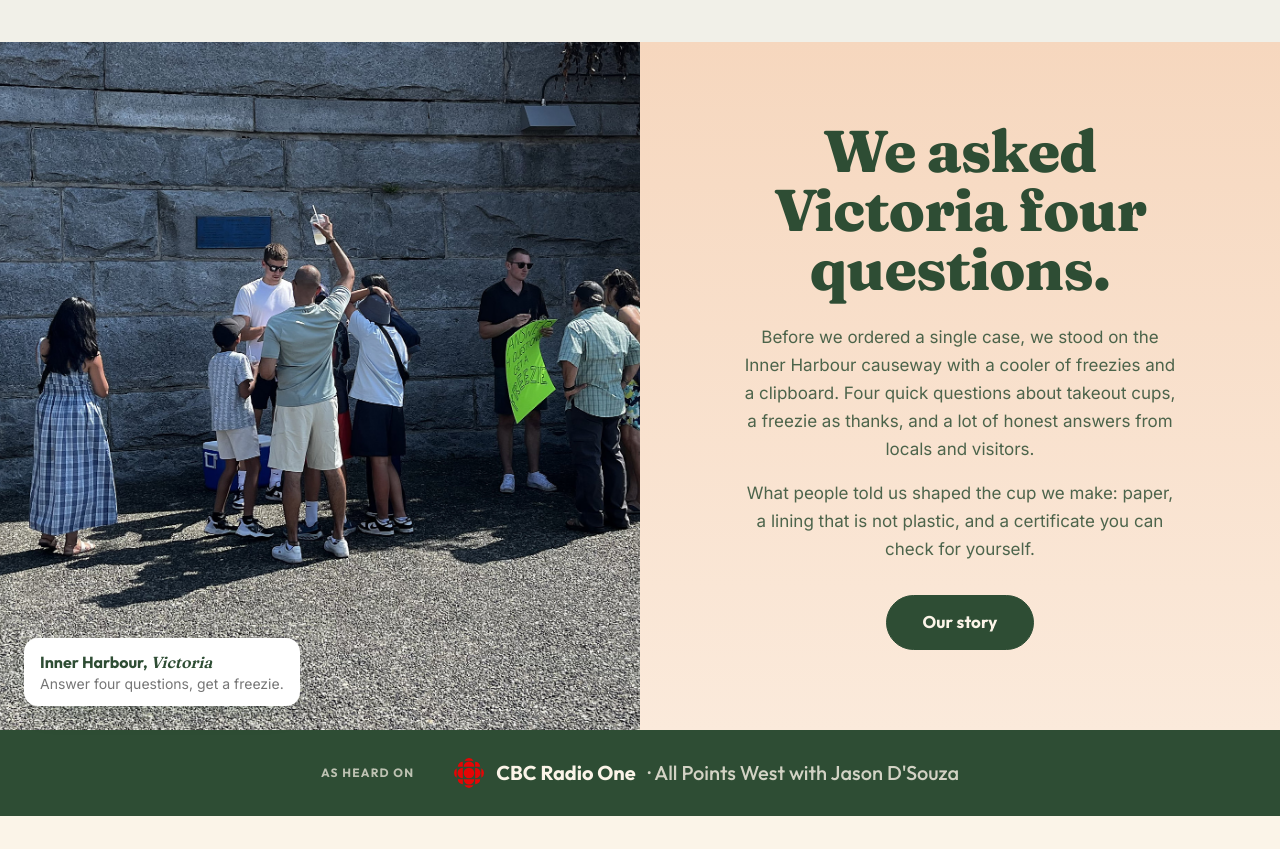
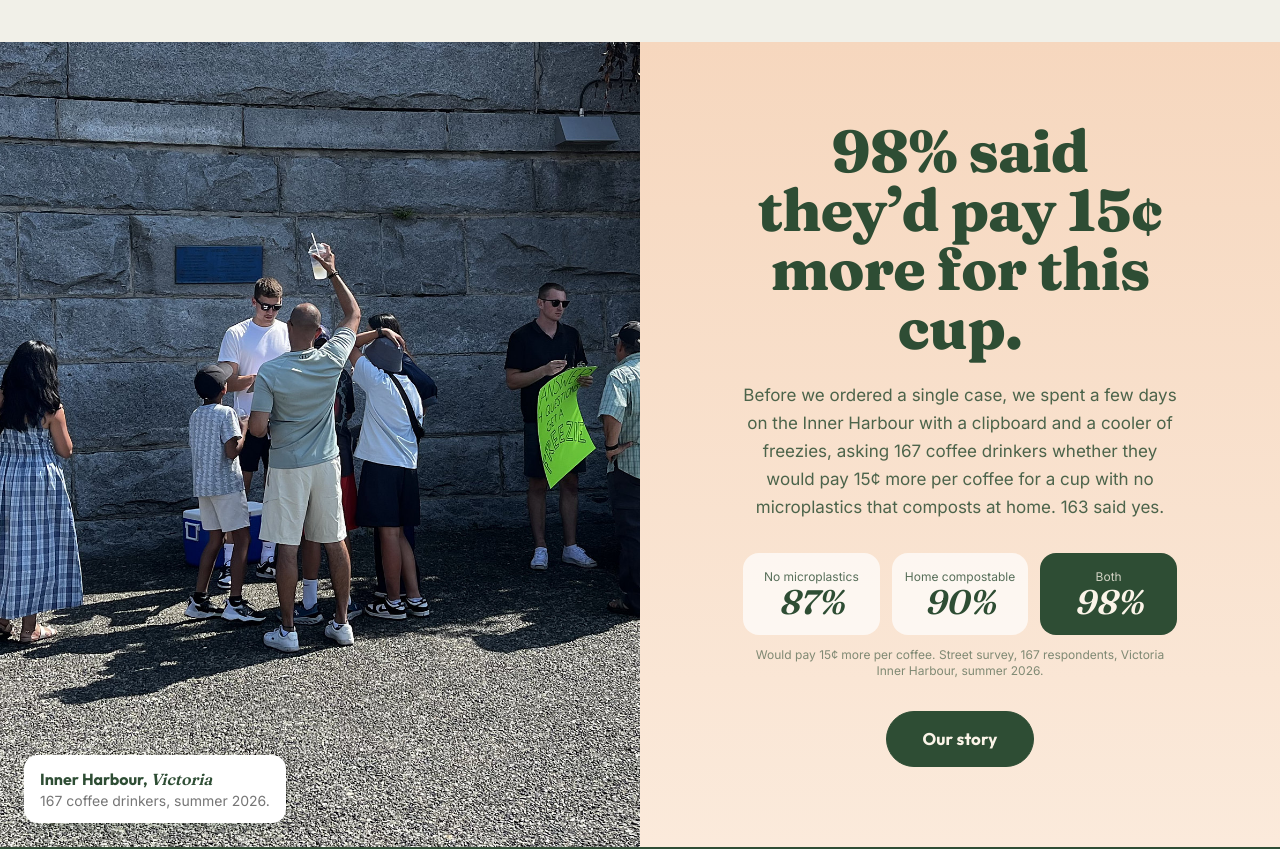
Before and after one commit to MTDsupply/MTD-site, a Next.js app: page / in a window 1280 px wide. Shown: the part 3100-3949 px from the top of the page. Built offline with nearby package versions, Linux system fonts and the light colour scheme; no server answers; the database is empty.

Commit message:
Home: the Inner Harbour survey numbers (167 asked, 98% would pay 15¢ more)
Co-Authored-By: Claude Fable 5.1 <noreply@anthropic.com>

```diff
--- a/src/app/page.tsx
+++ b/src/app/page.tsx
@@ -235,18 +235,28 @@ export default async function HomePage() {
             <p className="font-display text-[16px] font-semibold text-forest">
               Inner Harbour, <span className="t-serif-italic font-normal">{site.city}</span>
             </p>
-            <p className="text-sm text-soil/65">Answer four questions, get a freezie.</p>
+            <p className="text-sm text-soil/65">167 coffee drinkers, summer 2026.</p>
           </div>
         </div>
         <div className="band-peach flex items-center">
           <div className="mx-auto max-w-[56ch] px-6 py-14 text-center md:px-12 md:py-20">
-            <h2 className="t-section text-forest">We asked {site.city} four questions.</h2>
+            <h2 className="t-section text-forest">98% said they&rsquo;d pay 15¢ more for this cup.</h2>
             <p className="mt-6 text-[17px] leading-7 text-forest/85">
-              Before we ordered a single case, we stood on the Inner Harbour causeway with a cooler of freezies and a clipboard. Four quick questions about takeout cups, a freezie as thanks, and a lot of honest answers from locals and visitors.
+              Before we ordered a single case, we spent a few days on the Inner Harbour with a clipboard and a cooler of freezies, asking 167 coffee drinkers whether they would pay 15¢ more per coffee for a cup with no microplastics that composts at home. 163 said yes.
             </p>
-            <p className="mt-4 text-[17px] leading-7 text-forest/85">
-              What people told us shaped the cup we make: paper, a lining that is not plastic, and a certificate you can check for yourself.
-            </p>
+            <dl className="mx-auto mt-8 grid max-w-md grid-cols-3 gap-3">
+              {[
+                ["87%", "No microplastics"],
+                ["90%", "Home compostable"],
+                ["98%", "Both"],
+              ].map(([n, label], i) => (
+                <div key={label} className={`rounded-[16px] px-3 py-4 ${i === 2 ? "bg-forest text-cream" : "bg-white/70 text-forest"}`}>
+                  <dt className="order-2 text-[12px] leading-4 opacity-80">{label}</dt>
+                  <dd className="t-serif-italic text-[34px] leading-none tnum">{n}</dd>
+                </div>
+              ))}
+            </dl>
+            <p className="mt-3 text-xs text-forest/60">Would pay 15¢ more per coffee. Street survey, 167 respondents, Victoria Inner Harbour, summer 2026.</p>
             <Link href="/about" className="btn btn-primary btn-lg mt-8">
               Our story
             </Link>
```
Also changed, not shown: 1 other file (tests, documents, lock files or other folders).
